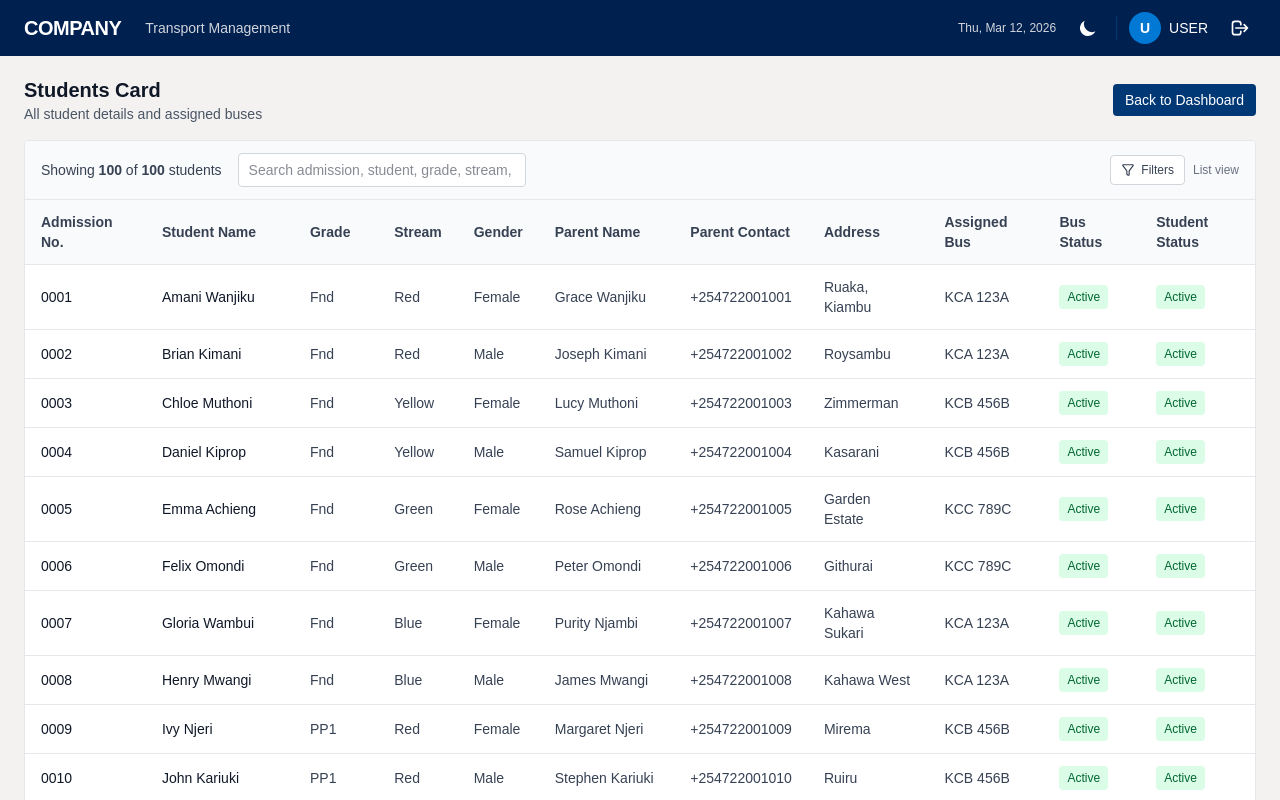
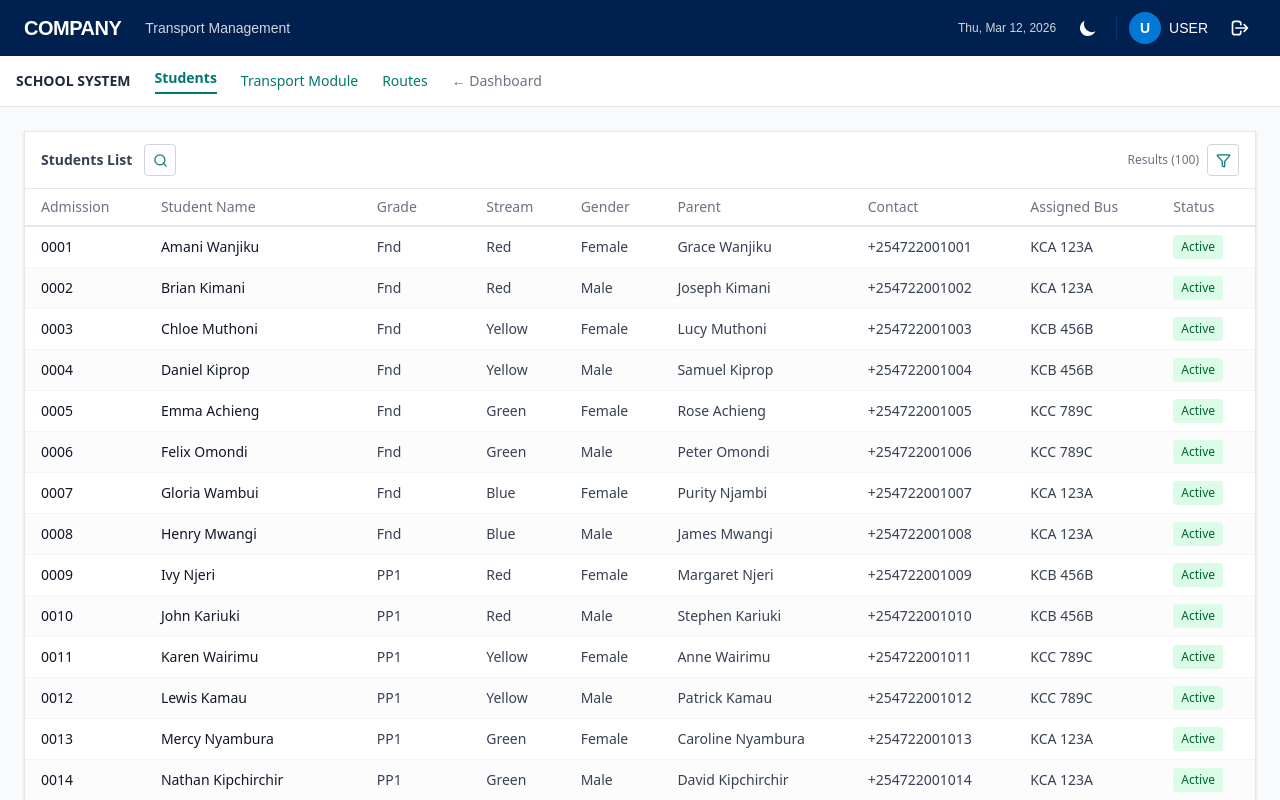
Before and after one commit to Tums2060/School-transport-module, a Next.js app: page /students in a window 1280 px wide. Shown: the top 800 px of the page. Built offline with nearby package versions, Linux system fonts and the light colour scheme.

Commit message:
feat: add search and filter functionality to Buses and Students pages

```diff
--- a/app/globals.css
+++ b/app/globals.css
@@ -1,4 +1,6 @@
 @import "tailwindcss";
+
+@custom-variant dark (&:where([data-theme=dark], [data-theme=dark] *));
 
 :root,
 :root[data-theme='light'] {
--- a/app/students/page.tsx
+++ b/app/students/page.tsx
@@ -1,7 +1,8 @@
 'use client';
 
 import Link from 'next/link';
-import { useEffect, useMemo, useState } from 'react';
+import { useEffect, useMemo, useRef, useState } from 'react';
+import { Filter, Search } from 'lucide-react';
 
 type Student = {
   id: string;
@@ -31,8 +32,10 @@ export default function StudentsPage() {
   const [students, setStudents] = useState<Student[]>([]);
   const [buses, setBuses] = useState<Bus[]>([]);
   const [loading, setLoading] = useState(true);
+  const [showSearchBar, setShowSearchBar] = useState(false);
   const [showFilters, setShowFilters] = useState(false);
-  const [quickSearch, setQuickSearch] = useState('');
+  const [searchTerm, setSearchTerm] = useState('');
+  const searchContainerRef = useRef<HTMLDivElement | null>(null);
   const [filters, setFilters] = useState({
     admissionNumber: '',
     studentName: '',
@@ -95,7 +98,7 @@ export default function StudentsPage() {
   const filteredStudents = useMemo(() => {
     return students.filter((student) => {
       const assignedBus = student.busAssigned ? busMap.get(student.busAssigned) : null;
-      const term = quickSearch.trim().toLowerCase();
+      const term = searchTerm.trim().toLowerCase();
       const matchesQuickSearch =
         term === '' ||
         student.admissionNumber.toLowerCase().includes(term) ||
@@ -118,13 +121,14 @@ export default function StudentsPage() {
         (filters.busId === '' || Boolean(assignedBus))
       );
     });
-  }, [students, busMap, filters, quickSearch]);
+  }, [students, busMap, filters, searchTerm]);
 
   const handleFilterChange = (key: keyof typeof filters, value: string) => {
     setFilters((prev) => ({ ...prev, [key]: value }));
   };
 
   const clearFilters = () => {
+    setSearchTerm('');
     setFilters({
       admissionNumber: '',
       studentName: '',
@@ -137,109 +141,99 @@ export default function StudentsPage() {
     });
   };
 
+  useEffect(() => {
+    function handleDocumentClick(event: MouseEvent) {
+      if (!showSearchBar || !searchContainerRef.current) {
+        return;
+      }
+
+      const target = event.target as Node;
+      if (!searchContainerRef.current.contains(target)) {
+        setShowSearchBar(false);
+      }
+    }
+
+    document.addEventListener('mousedown', handleDocumentClick);
+    return () => document.removeEventListener('mousedown', handleDocumentClick);
+  }, [showSearchBar]);
+
   return (
-    <div className="min-h-screen bg-[#f3f2f1] dark:bg-gray-900">
-      <main className="max-w-screen-2xl mx-auto px-6 py-5">
-        <div className="mb-4 flex items-center justify-between">
-          <div>
-            <h1 className="text-xl font-semibold text-gray-900 dark:text-gray-100">Students Card</h1>
-            <p className="text-sm text-gray-600 dark:text-gray-400">All student details and assigned buses</p>
+    <div className="min-h-screen bg-gray-50 font-sans text-sm text-gray-800">
+      {/* Secondary module nav */}
+      <div className="bg-white dark:bg-gray-900 border-b border-gray-200 dark:border-gray-700/50 px-4 py-3 flex items-center space-x-6 text-teal-700">
+        <span className="font-bold text-gray-800 dark:text-gray-100">SCHOOL SYSTEM</span>
+        <span className="font-bold border-b-2 border-teal-700 pb-1 cursor-default">Students</span>
+        <Link href="/buses" className="hover:underline">Transport Module</Link>
+        <Link href="/routes" className="hover:underline">Routes</Link>
+        <Link href="/" className="hover:underline text-gray-500 dark:text-gray-400">← Dashboard</Link>
       </div>
-          <Link
-            href="/"
-            className="text-sm px-3 py-1.5 rounded bg-[#003875] hover:bg-[#004b9a] text-white transition-colors"
-          >
-            Back to Dashboard
-          </Link>
-        </div>
-
-        <div className={`grid gap-4 ${showFilters ? 'grid-cols-1 xl:grid-cols-[280px_1fr]' : 'grid-cols-1'}`}>
+      <div className="flex">
         {showFilters && (
-            <aside className="bg-white dark:bg-gray-800 border border-gray-200 dark:border-gray-700 rounded-sm p-4 h-fit">
-            <div className="flex items-center justify-between mb-4">
-              <h2 className="text-sm font-semibold text-gray-900 dark:text-gray-100">Views</h2>
-              <div className="flex items-center gap-3">
-                <button
-                  onClick={clearFilters}
-                  className="text-xs text-[#0078d4] hover:underline"
-                >
-                  Reset filters
-                </button>
-                <button
-                  onClick={() => setShowFilters(false)}
-                  className="text-xs text-gray-500 hover:text-gray-700 dark:text-gray-400 dark:hover:text-gray-200"
-                >
-                  Close
-                </button>
-              </div>
-            </div>
+        <aside className="w-72 bg-white dark:bg-gray-900 border-r border-gray-200 dark:border-gray-700/50 p-4 shrink-0">
+          <h2 className="font-semibold text-gray-800 dark:text-gray-100 mb-4">Filter list by...</h2>
 
           <div className="space-y-3">
             <div>
-                <label className="block text-xs font-medium text-gray-500 dark:text-gray-400 mb-1">Admission Number</label>
+              <label className="block text-gray-500 dark:text-gray-400 mb-1">Admission Number</label>
               <input
                 value={filters.admissionNumber}
                 onChange={(e) => handleFilterChange('admissionNumber', e.target.value)}
-                  className="w-full px-2.5 py-1.5 text-sm border border-gray-300 dark:border-gray-600 rounded bg-white dark:bg-gray-900 text-gray-900 dark:text-gray-100"
+                className="w-full border border-gray-300 dark:border-gray-600 rounded px-2 py-1.5 bg-white dark:bg-gray-900 text-gray-900 dark:text-gray-100"
               />
             </div>
 
             <div>
-                <label className="block text-xs font-medium text-gray-500 dark:text-gray-400 mb-1">Student Name</label>
+              <label className="block text-gray-500 dark:text-gray-400 mb-1">Student Name</label>
               <input
                 value={filters.studentName}
                 onChange={(e) => handleFilterChange('studentName', e.target.value)}
-                  className="w-full px-2.5 py-1.5 text-sm border border-gray-300 dark:border-gray-600 rounded bg-white dark:bg-gray-900 text-gray-900 dark:text-gray-100"
+                className="w-full border border-gray-300 dark:border-gray-600 rounded px-2 py-1.5 bg-white dark:bg-gray-900 text-gray-900 dark:text-gray-100"
               />
             </div>
 
             <div>
-                <label className="block text-xs font-medium text-gray-500 dark:text-gray-400 mb-1">Parent Name</label>
+              <label className="block text-gray-500 dark:text-gray-400 mb-1">Parent Name</label>
               <input
                 value={filters.parentName}
                 onChange={(e) => handleFilterChange('parentName', e.target.value)}
-                  className="w-full px-2.5 py-1.5 text-sm border border-gray-300 dark:border-gray-600 rounded bg-white dark:bg-gray-900 text-gray-900 dark:text-gray-100"
+                className="w-full border border-gray-300 dark:border-gray-600 rounded px-2 py-1.5 bg-white dark:bg-gray-900 text-gray-900 dark:text-gray-100"
               />
             </div>
 
             <div>
-                <label className="block text-xs font-medium text-gray-500 dark:text-gray-400 mb-1">Grade</label>
+              <label className="block text-gray-500 dark:text-gray-400 mb-1">Grade</label>
               <select
                 value={filters.grade}
                 onChange={(e) => handleFilterChange('grade', e.target.value)}
-                  className="w-full px-2.5 py-1.5 text-sm border border-gray-300 dark:border-gray-600 rounded bg-white dark:bg-gray-900 text-gray-900 dark:text-gray-100"
+                className="w-full border border-gray-300 dark:border-gray-600 rounded px-2 py-1.5 bg-white dark:bg-gray-900 text-gray-900 dark:text-gray-100"
               >
                 <option value="">All grades</option>
                 {gradeOptions.map((grade) => (
-                    <option key={grade} value={grade}>
-                      {grade}
-                    </option>
+                  <option key={grade} value={grade}>{grade}</option>
                 ))}
               </select>
             </div>
 
             <div>
-                <label className="block text-xs font-medium text-gray-500 dark:text-gray-400 mb-1">Stream</label>
+              <label className="block text-gray-500 dark:text-gray-400 mb-1">Stream</label>
               <select
                 value={filters.stream}
                 onChange={(e) => handleFilterChange('stream', e.target.value)}
-                  className="w-full px-2.5 py-1.5 text-sm border border-gray-300 dark:border-gray-600 rounded bg-white dark:bg-gray-900 text-gray-900 dark:text-gray-100"
+                className="w-full border border-gray-300 dark:border-gray-600 rounded px-2 py-1.5 bg-white dark:bg-gray-900 text-gray-900 dark:text-gray-100"
               >
                 <option value="">All streams</option>
                 {streamOptions.map((stream) => (
-                    <option key={stream} value={stream}>
-                      {stream}
-                    </option>
+                  <option key={stream} value={stream}>{stream}</option>
                 ))}
               </select>
             </div>
 
             <div>
-                <label className="block text-xs font-medium text-gray-500 dark:text-gray-400 mb-1">Gender</label>
+              <label className="block text-gray-500 dark:text-gray-400 mb-1">Gender</label>
               <select
                 value={filters.gender}
                 onChange={(e) => handleFilterChange('gender', e.target.value)}
-                  className="w-full px-2.5 py-1.5 text-sm border border-gray-300 dark:border-gray-600 rounded bg-white dark:bg-gray-900 text-gray-900 dark:text-gray-100"
+                className="w-full border border-gray-300 dark:border-gray-600 rounded px-2 py-1.5 bg-white dark:bg-gray-900 text-gray-900 dark:text-gray-100"
               >
                 <option value="">All genders</option>
                 <option value="Male">Male</option>
@@ -248,27 +242,25 @@ export default function StudentsPage() {
             </div>
 
             <div>
-                <label className="block text-xs font-medium text-gray-500 dark:text-gray-400 mb-1">Assigned Bus</label>
+              <label className="block text-gray-500 dark:text-gray-400 mb-1">Assigned Bus</label>
               <select
                 value={filters.busId}
                 onChange={(e) => handleFilterChange('busId', e.target.value)}
-                  className="w-full px-2.5 py-1.5 text-sm border border-gray-300 dark:border-gray-600 rounded bg-white dark:bg-gray-900 text-gray-900 dark:text-gray-100"
+                className="w-full border border-gray-300 dark:border-gray-600 rounded px-2 py-1.5 bg-white dark:bg-gray-900 text-gray-900 dark:text-gray-100"
               >
                 <option value="">All buses</option>
                 {buses.map((bus) => (
-                    <option key={bus.id} value={bus.id}>
-                      {bus.busNumber}
-                    </option>
+                  <option key={bus.id} value={bus.id}>{bus.busNumber}</option>
                 ))}
               </select>
             </div>
 
             <div>
-                <label className="block text-xs font-medium text-gray-500 dark:text-gray-400 mb-1">Student Status</label>
+              <label className="block text-gray-500 dark:text-gray-400 mb-1">Student Status</label>
               <select
                 value={filters.activeStatus}
                 onChange={(e) => handleFilterChange('activeStatus', e.target.value)}
-                  className="w-full px-2.5 py-1.5 text-sm border border-gray-300 dark:border-gray-600 rounded bg-white dark:bg-gray-900 text-gray-900 dark:text-gray-100"
+                className="w-full border border-gray-300 dark:border-gray-600 rounded px-2 py-1.5 bg-white dark:bg-gray-900 text-gray-900 dark:text-gray-100"
               >
                 <option value="">All statuses</option>
                 <option value="true">Active</option>
@@ -276,34 +268,47 @@ export default function StudentsPage() {
               </select>
             </div>
           </div>
+
+          <button onClick={clearFilters} className="mt-4 text-teal-700 hover:underline text-left">
+            Reset filters
+          </button>
         </aside>
         )}
 
-          <section className="bg-white dark:bg-gray-800 border border-gray-200 dark:border-gray-700 rounded-sm overflow-hidden">
-            <div className="px-4 py-3 border-b border-gray-200 dark:border-gray-700 bg-gray-50 dark:bg-gray-900/40 flex flex-wrap items-center justify-between gap-3">
-              <div className="flex items-center gap-4">
-                <p className="text-sm text-gray-700 dark:text-gray-300">
-                  Showing <span className="font-semibold">{filteredStudents.length}</span> of <span className="font-semibold">{students.length}</span> students
-                </p>
+        <main className="flex-1 p-6">
+          <div className="bg-white dark:bg-transparent shadow-sm border border-gray-200 dark:border-gray-700/40">
+            <div className="px-4 py-3 border-b border-gray-200 dark:border-gray-700 bg-white dark:bg-transparent flex justify-between items-center">
+              <div className="flex items-center gap-3">
+                <span className="font-semibold text-gray-700 dark:text-gray-200">Students List</span>
+                <div ref={searchContainerRef}>
+                  {showSearchBar ? (
                     <input
-                  type="text"
-                  value={quickSearch}
-                  onChange={(e) => setQuickSearch(e.target.value)}
+                      autoFocus
+                      value={searchTerm}
+                      onChange={(e) => setSearchTerm(e.target.value)}
                       placeholder="Search admission, student, grade, stream, parent, bus"
-                  className="w-72 px-2.5 py-1.5 text-sm border border-gray-300 dark:border-gray-600 rounded bg-white dark:bg-gray-900 text-gray-900 dark:text-gray-100"
+                      className="w-80 border border-gray-300 dark:border-gray-600 rounded px-3 py-1.5 bg-white dark:bg-gray-900 text-gray-900 dark:text-gray-100"
                     />
+                  ) : (
+                    <button
+                      onClick={() => setShowSearchBar(true)}
+                      className="inline-flex items-center justify-center w-8 h-8 rounded border border-gray-300 dark:border-gray-600 text-teal-700 hover:bg-teal-50 dark:hover:bg-teal-900/25"
+                      title="Search"
+                    >
+                      <Search size={15} />
+                    </button>
+                  )}
+                </div>
               </div>
               <div className="flex items-center gap-2">
+                <span className="text-xs text-gray-500 dark:text-gray-400">Results ({filteredStudents.length})</span>
                 <button
                   onClick={() => setShowFilters((prev) => !prev)}
-                  className="inline-flex items-center gap-1.5 text-xs px-2.5 py-1.5 rounded border border-gray-300 dark:border-gray-600 text-gray-700 dark:text-gray-200 bg-white dark:bg-gray-800 hover:bg-gray-100 dark:hover:bg-gray-700"
+                  className="inline-flex items-center justify-center w-8 h-8 rounded border border-gray-300 dark:border-gray-600 text-teal-700 hover:bg-teal-50 dark:hover:bg-teal-900/25"
+                  title="Filters"
                 >
-                  <svg className="w-3.5 h-3.5" fill="none" stroke="currentColor" viewBox="0 0 24 24">
-                    <path strokeLinecap="round" strokeLinejoin="round" strokeWidth={2} d="M3 4a1 1 0 011-1h16a1 1 0 01.8 1.6L14 13.5V20a1 1 0 01-1.447.894l-2-1A1 1 0 0110 19v-5.5L3.2 4.6A1 1 0 013 4z" />
-                  </svg>
-                  {showFilters ? 'Hide Filters' : 'Filters'}
+                  <Filter size={15} />
                 </button>
-                <div className="text-xs text-gray-500 dark:text-gray-400">List view</div>
               </div>
             </div>
 
@@ -311,64 +316,35 @@ export default function StudentsPage() {
               <div className="p-8 text-sm text-gray-600 dark:text-gray-300">Loading students...</div>
             ) : (
               <div className="overflow-x-auto">
-                <table className="min-w-full text-sm">
-                  <thead className="bg-gray-50 dark:bg-gray-900/50 border-b border-gray-200 dark:border-gray-700">
-                    <tr>
-                      <th className="px-4 py-3 text-left font-semibold text-gray-700 dark:text-gray-200">Admission No.</th>
-                      <th className="px-4 py-3 text-left font-semibold text-gray-700 dark:text-gray-200">Student Name</th>
-                      <th className="px-4 py-3 text-left font-semibold text-gray-700 dark:text-gray-200">Grade</th>
-                      <th className="px-4 py-3 text-left font-semibold text-gray-700 dark:text-gray-200">Stream</th>
-                      <th className="px-4 py-3 text-left font-semibold text-gray-700 dark:text-gray-200">Gender</th>
-                      <th className="px-4 py-3 text-left font-semibold text-gray-700 dark:text-gray-200">Parent Name</th>
-                      <th className="px-4 py-3 text-left font-semibold text-gray-700 dark:text-gray-200">Parent Contact</th>
-                      <th className="px-4 py-3 text-left font-semibold text-gray-700 dark:text-gray-200">Address</th>
-                      <th className="px-4 py-3 text-left font-semibold text-gray-700 dark:text-gray-200">Assigned Bus</th>
-                      <th className="px-4 py-3 text-left font-semibold text-gray-700 dark:text-gray-200">Bus Status</th>
-                      <th className="px-4 py-3 text-left font-semibold text-gray-700 dark:text-gray-200">Student Status</th>
+                <table className="w-full text-left border-collapse">
+                  <thead>
+                    <tr className="text-gray-500 dark:text-gray-400 border-b-2 border-gray-200 dark:border-gray-700">
+                      <th className="font-normal py-2 px-4">Admission</th>
+                      <th className="font-normal py-2 px-4">Student Name</th>
+                      <th className="font-normal py-2 px-4">Grade</th>
+                      <th className="font-normal py-2 px-4">Stream</th>
+                      <th className="font-normal py-2 px-4">Gender</th>
+                      <th className="font-normal py-2 px-4">Parent</th>
+                      <th className="font-normal py-2 px-4">Contact</th>
+                      <th className="font-normal py-2 px-4">Assigned Bus</th>
+                      <th className="font-normal py-2 px-4">Status</th>
                     </tr>
                   </thead>
-                  <tbody className="divide-y divide-gray-200 dark:divide-gray-700">
-                    {filteredStudents.map((student) => {
+                  <tbody>
+                    {filteredStudents.map((student, index) => {
                       const assignedBus = student.busAssigned ? busMap.get(student.busAssigned) : null;
-
                       return (
-                        <tr key={student.id} className="hover:bg-gray-50 dark:hover:bg-gray-700/40">
-                          <td className="px-4 py-3 text-gray-900 dark:text-gray-100">{student.admissionNumber}</td>
-                          <td className="px-4 py-3 text-gray-900 dark:text-gray-100">{student.fullName}</td>
-                          <td className="px-4 py-3 text-gray-700 dark:text-gray-300">{student.grade}</td>
-                          <td className="px-4 py-3 text-gray-700 dark:text-gray-300">{student.stream || '-'}</td>
-                          <td className="px-4 py-3 text-gray-700 dark:text-gray-300">{student.gender}</td>
-                          <td className="px-4 py-3 text-gray-700 dark:text-gray-300">{student.parentName}</td>
-                          <td className="px-4 py-3 text-gray-700 dark:text-gray-300">{student.parentContact}</td>
-                          <td className="px-4 py-3 text-gray-700 dark:text-gray-300">{student.address}</td>
-                          <td className="px-4 py-3 text-gray-700 dark:text-gray-300">
-                            {assignedBus ? assignedBus.busNumber : 'Unassigned'}
-                          </td>
-                          <td className="px-4 py-3">
-                            {assignedBus ? (
-                              <span
-                                className={`inline-flex px-2 py-1 rounded text-xs font-medium ${
-                                  assignedBus.status === 'Active'
-                                    ? 'bg-green-100 text-green-800 dark:bg-green-900/40 dark:text-green-300'
-                                    : 'bg-gray-100 text-gray-700 dark:bg-gray-700 dark:text-gray-200'
-                                }`}
-                              >
-                                {assignedBus.status}
-                              </span>
-                            ) : (
-                              <span className="inline-flex px-2 py-1 rounded text-xs font-medium bg-amber-100 text-amber-800 dark:bg-amber-900/40 dark:text-amber-300">
-                                Not Assigned
-                              </span>
-                            )}
-                          </td>
-                          <td className="px-4 py-3">
-                            <span
-                              className={`inline-flex px-2 py-1 rounded text-xs font-medium ${
-                                student.isActive
-                                  ? 'bg-green-100 text-green-800 dark:bg-green-900/40 dark:text-green-300'
-                                  : 'bg-red-100 text-red-800 dark:bg-red-900/40 dark:text-red-300'
-                              }`}
-                            >
+                        <tr key={student.id} className={`border-b border-gray-100 dark:border-gray-700/30 hover:bg-teal-50 dark:hover:bg-teal-900/25 transition-colors ${index % 2 === 0 ? 'bg-white dark:bg-transparent' : 'bg-gray-50/50 dark:bg-white/2'}`}>
+                          <td className="py-2 px-4 text-gray-900 dark:text-gray-100">{student.admissionNumber}</td>
+                          <td className="py-2 px-4 text-gray-900 dark:text-gray-100">{student.fullName}</td>
+                          <td className="py-2 px-4 text-gray-700 dark:text-gray-300">{student.grade}</td>
+                          <td className="py-2 px-4 text-gray-700 dark:text-gray-300">{student.stream || '-'}</td>
+                          <td className="py-2 px-4 text-gray-700 dark:text-gray-300">{student.gender}</td>
+                          <td className="py-2 px-4 text-gray-700 dark:text-gray-300">{student.parentName}</td>
+                          <td className="py-2 px-4 text-gray-700 dark:text-gray-300">{student.parentContact}</td>
+                          <td className="py-2 px-4 text-gray-700 dark:text-gray-300">{assignedBus ? assignedBus.busNumber : 'Unassigned'}</td>
+                          <td className="py-2 px-4">
+                            <span className={`inline-flex px-2 py-1 rounded text-xs font-medium ${student.isActive ? 'bg-green-100 text-green-800 dark:bg-green-900/40 dark:text-green-300' : 'bg-red-100 text-red-800 dark:bg-red-900/40 dark:text-red-300'}`}>
                               {student.isActive ? 'Active' : 'Inactive'}
                             </span>
                           </td>
@@ -379,9 +355,9 @@ export default function StudentsPage() {
                 </table>
               </div>
             )}
-          </section>
           </div>
         </main>
       </div>
+    </div>
   );
 }
```
Also changed, not shown: app/buses/page.tsx (+128 -14 lines). Lines whose indentation alone changed are shown as unchanged.
